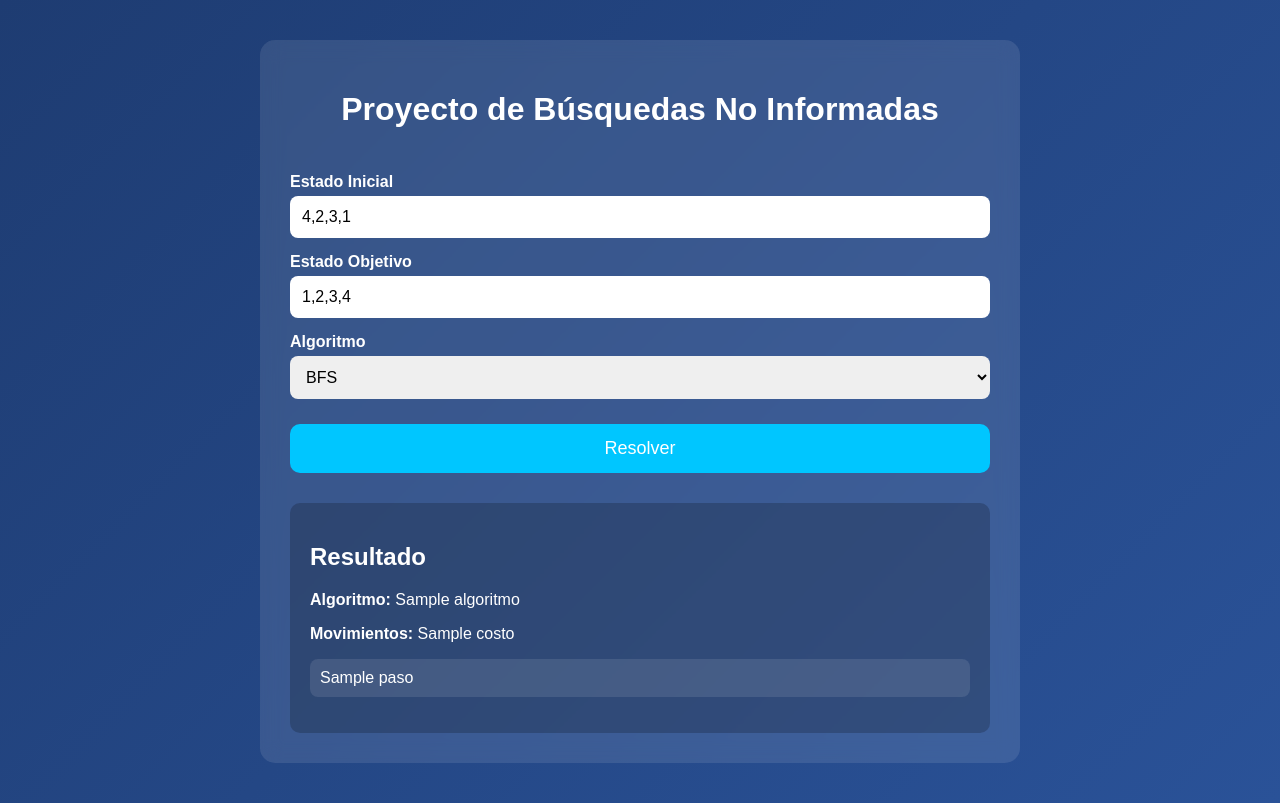
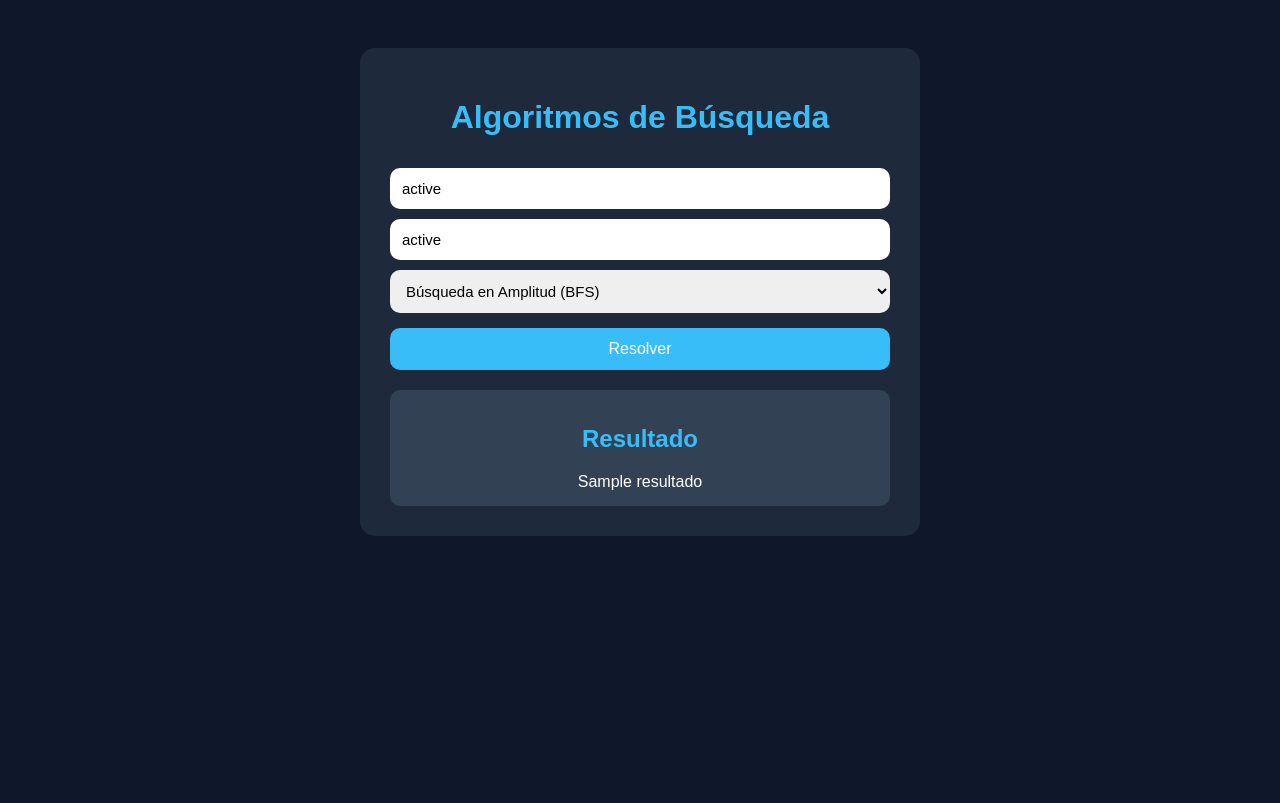
Before and after one commit to Luishernan5/Despliegue_busquedas, a Django app: template busquedas/templates/index.html in a window 1280 px wide. After the commit the page ends 536 px from the top, so only its background shows below. Run offline with Django 5.2, Linux system fonts and the light colour scheme; the template is opened without the code that fills it: most values are stand-ins (such as "Sample title", 1, 10 or a date in 2020).

Commit message:
actualizar index

```diff
--- a/busquedas/templates/index.html
+++ b/busquedas/templates/index.html
@@ -1,66 +1,133 @@
-{% load static %}
-
 <!DOCTYPE html>
-<html lang="es">
+<html>
 
 <head>
 
-    <meta charset="UTF-8">
+    <title>Algoritmos de Búsqueda</title>
 
-    <title>Búsquedas Informadas Examen</title>
+    <style>
 
-    <link rel="stylesheet" href="{% static 'css/style.css' %}">
+        body{
+            background:#0f172a;
+            font-family:Arial;
+            color:white;
+            text-align:center;
+            padding-top:40px;
+        }
+
+        .contenedor{
+
+            width:500px;
+            margin:auto;
+            background:#1e293b;
+            padding:30px;
+            border-radius:15px;
+        }
+
+        input,select{
+
+            width:100%;
+            padding:12px;
+            margin-top:10px;
+            border:none;
+            border-radius:10px;
+            box-sizing:border-box;
+            font-size:15px;
+        }
+
+        button{
+
+            width:100%;
+            padding:12px;
+            margin-top:15px;
+            border:none;
+            border-radius:10px;
+            background:#38bdf8;
+            color:white;
+            font-size:16px;
+            cursor:pointer;
+        }
+
+        button:hover{
+
+            background:#0ea5e9;
+        }
+
+        .resultado{
+
+            margin-top:20px;
+            background:#334155;
+            padding:15px;
+            border-radius:10px;
+            word-wrap:break-word;
+        }
+
+        .error{
+
+            color:#f87171;
+            margin-top:20px;
+        }
+
+        h1{
+
+            color:#38bdf8;
+        }
+
+        h2{
+
+            color:#38bdf8;
+        }
+
+    </style>
 
 </head>
 
 <body>
 
-<div class="container">
+<div class="contenedor">
 
-    <h1>
-        Proyecto de Búsquedas No Informadas
-    </h1>
+    <h1>Algoritmos de Búsqueda</h1>
 
     <form method="POST">
 
         {% csrf_token %}
 
-        <label>
-            Estado Inicial
-        </label>
+        <input
+            type="text"
+            name="estado_inicial"
+            placeholder="Estado inicial Ej: 4,2,3,1"
+            value="{{ estado_inicial }}"
+            required
+        >
 
         <input
             type="text"
-            name="inicial"
-            value="4,2,3,1"
+            name="estado_final"
+            placeholder="Estado final Ej: 1,2,3,4"
+            value="{{ estado_final }}"
+            required
         >
 
-        <label>
-            Estado Objetivo
-        </label>
+        <select name="algoritmo" required>
 
-        <input
-            type="text"
-            name="objetivo"
-            value="1,2,3,4"
-        >
-
-        <label>
-            Algoritmo
-        </label>
-
-        <select name="algoritmo">
-
-            <option value="bfs">
-                BFS
+            <option value="" disabled
+            {% if not algoritmo %}selected{% endif %}>
+                Selecciona un algoritmo
             </option>
 
-            <option value="dfs">
-                DFS
+            <option value="bfs"
+            {% if algoritmo == 'bfs' %}selected{% endif %}>
+                Búsqueda en Amplitud (BFS)
             </option>
 
-            <option value="ucs">
-                UCS
+            <option value="dfs"
+            {% if algoritmo == 'dfs' %}selected{% endif %}>
+                Búsqueda en Profundidad (DFS)
+            </option>
+
+            <option value="recursiva"
+            {% if algoritmo == 'recursiva' %}selected{% endif %}>
+                Búsqueda Recursiva
             </option>
 
         </select>
@@ -75,35 +142,23 @@
 
     {% if resultado %}
 
-    <div class="resultado">
+        <div class="resultado">
 
-        <h2>
-            Resultado
-        </h2>
+            <h2>Resultado</h2>
 
-        <p>
-            <strong>Algoritmo:</strong>
-            {{ algoritmo }}
-        </p>
+            {{ resultado }}
 
-        <p>
-            <strong>Movimientos:</strong>
-            {{ costo }}
-        </p>
+        </div>
 
-        <ul>
+    {% endif %}
 
-            {% for paso in resultado %}
+    {% if error %}
 
-                <li>
-                    {{ paso }}
-                </li>
+        <div class="error">
 
-            {% endfor %}
+            {{ error }}
 
-        </ul>
-
-    </div>
+        </div>
 
     {% endif %}
 
```
